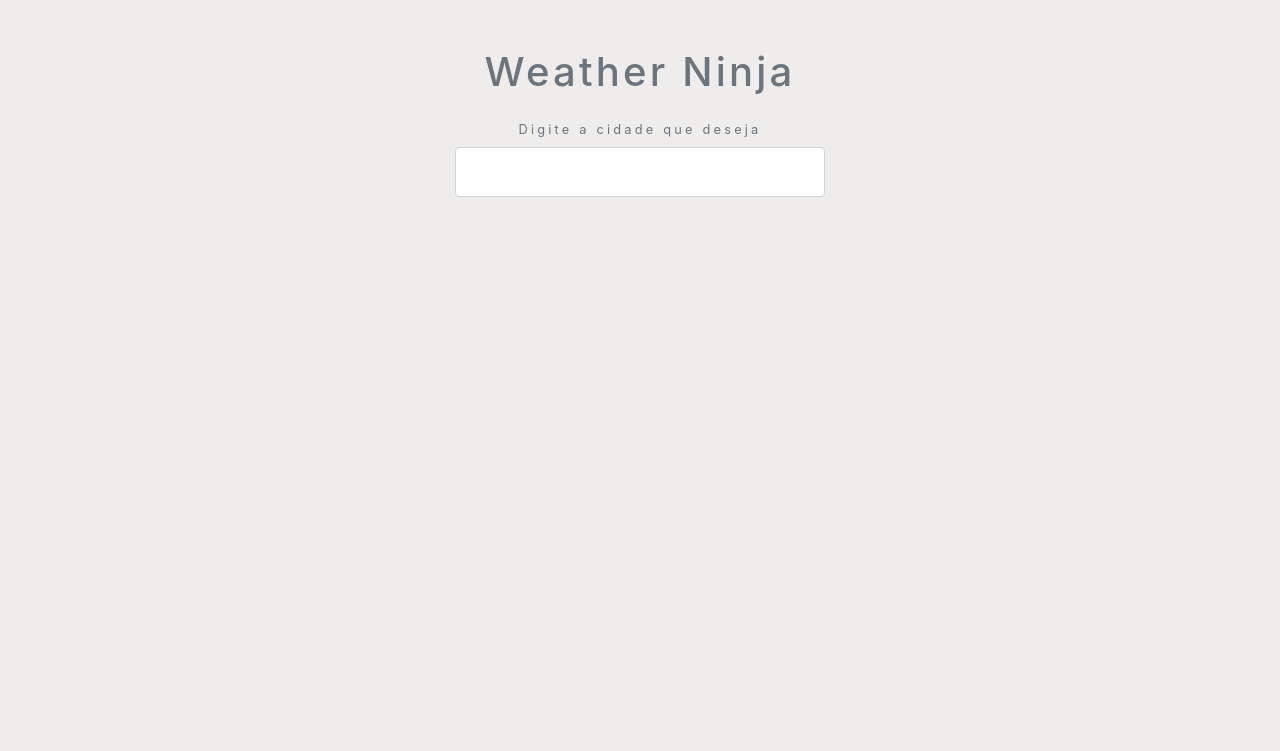
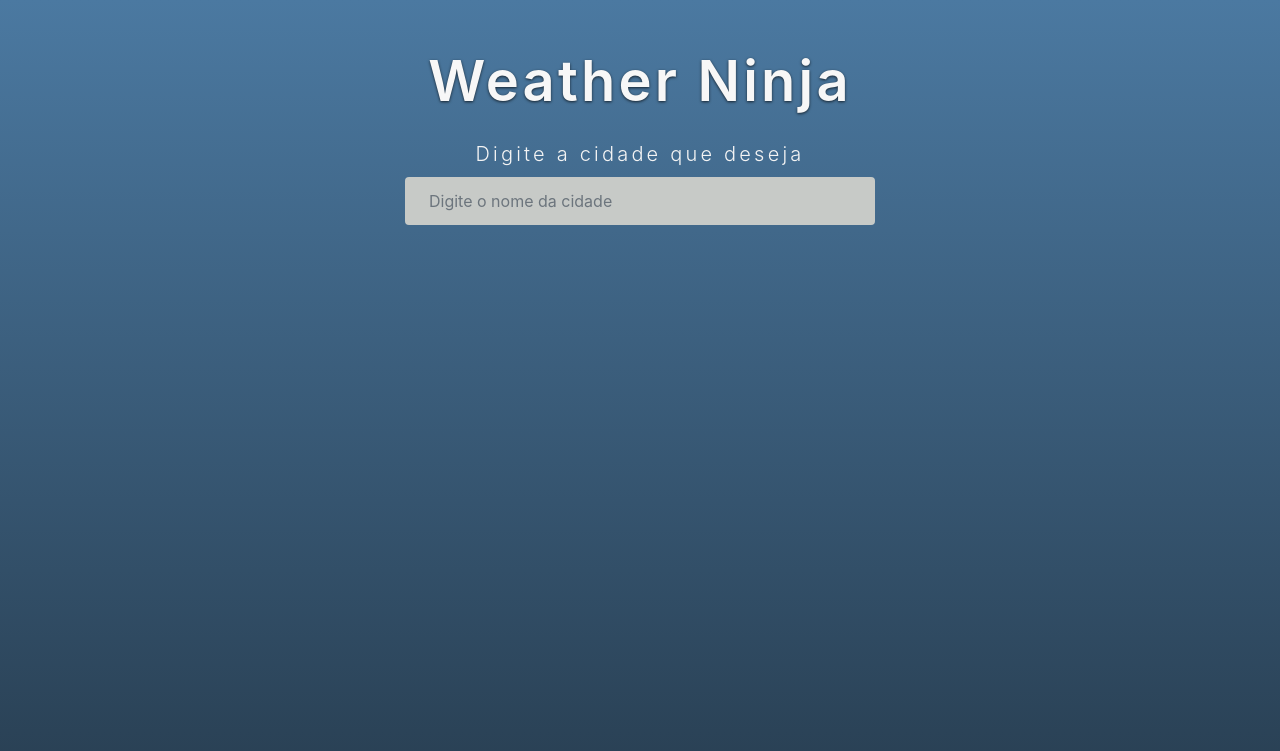
Before and after one commit to ElmiRabelo/ninja-weather, a PHP site: page / in a window 1280 px wide. Shown: the top 751 px of the page. Run offline with PHP 8.4, Linux system fonts and the light colour scheme; some libraries are stand-ins or nearby versions.

Commit message:
Alteração no estilo da app

```diff
--- a/index.html
+++ b/index.html
@@ -10,20 +10,26 @@
 			crossorigin="anonymous"
 		/>
 		<link rel="stylesheet" href="styles.css" />
-		<title>Ninja Weather</title>
+		<title>Ninja Weather - Previsão do tempo</title>
 	</head>
 	<body>
 		<div class="container my-5 mx-auto">
-			<h1 class="text-muted text-center my-4">Weather Ninja</h1>
+			<h1 class="display-4 text-center main-title">Weather Ninja</h1>
 
 			<form class="change-location my-4 text-center text-muted">
-				<label for="city">Digite a cidade que deseja</label>
-				<input type="text" name="city" class="form-control p-4" />
+				<label for="city" class="lead">Digite a cidade que deseja</label>
+				<input
+					type="text"
+					name="city"
+					id="city-input"
+					class="form-control p-4"
+					placeholder="Digite o nome da cidade"
+				/>
 			</form>
 
-			<div class="card shadow-lg rounded d-none">
+			<div class="card shadow-md rounded d-none">
 				<img
-					src="https://via.placeholder.com/400x300"
+					src="https://via.placeholder.com/300x200"
 					class="time card-img-top"
 				/>
 				<div class="icon bg-light mx-auto text-center">
--- a/styles.css
+++ b/styles.css
@@ -1,11 +1,44 @@
 body {
 	background: #eeedec;
 	letter-spacing: 0.2rem;
-  font-size: 0.8rem;
+	background: #4b79a1; /* fallback for old browsers */
+	background: -webkit-linear-gradient(
+		to top,
+		#283e51,
+		#4b79a1
+	); /* Chrome 10-25, Safari 5.1-6 */
+	background: linear-gradient(
+		to top,
+		#283e51,
+		#4b79a1
+	); /* W3C, IE 10+/ Edge, Firefox 16+, Chrome 26+, Opera 12+, Safari 7+ */
 }
 
 .container {
-  max-width: 400px;
+	max-width: 500px;
+}
+
+.main-title {
+	color: #f7f7f7;
+	font-weight: 600;
+	text-shadow: 0 1px 3px rgba(0, 0, 0, 0.7);
+}
+
+.lead {
+	color: #f4f4f4;
+}
+
+#city-input {
+	background: #c7cac7;
+	color: #333;
+}
+
+#city-input,
+#city-input:focus,
+#city-input:active {
+	outline: 0;
+	border: none;
+	box-shadow: none;
 }
 
 .icon {
```
Lines whose indentation alone changed are shown as unchanged.
